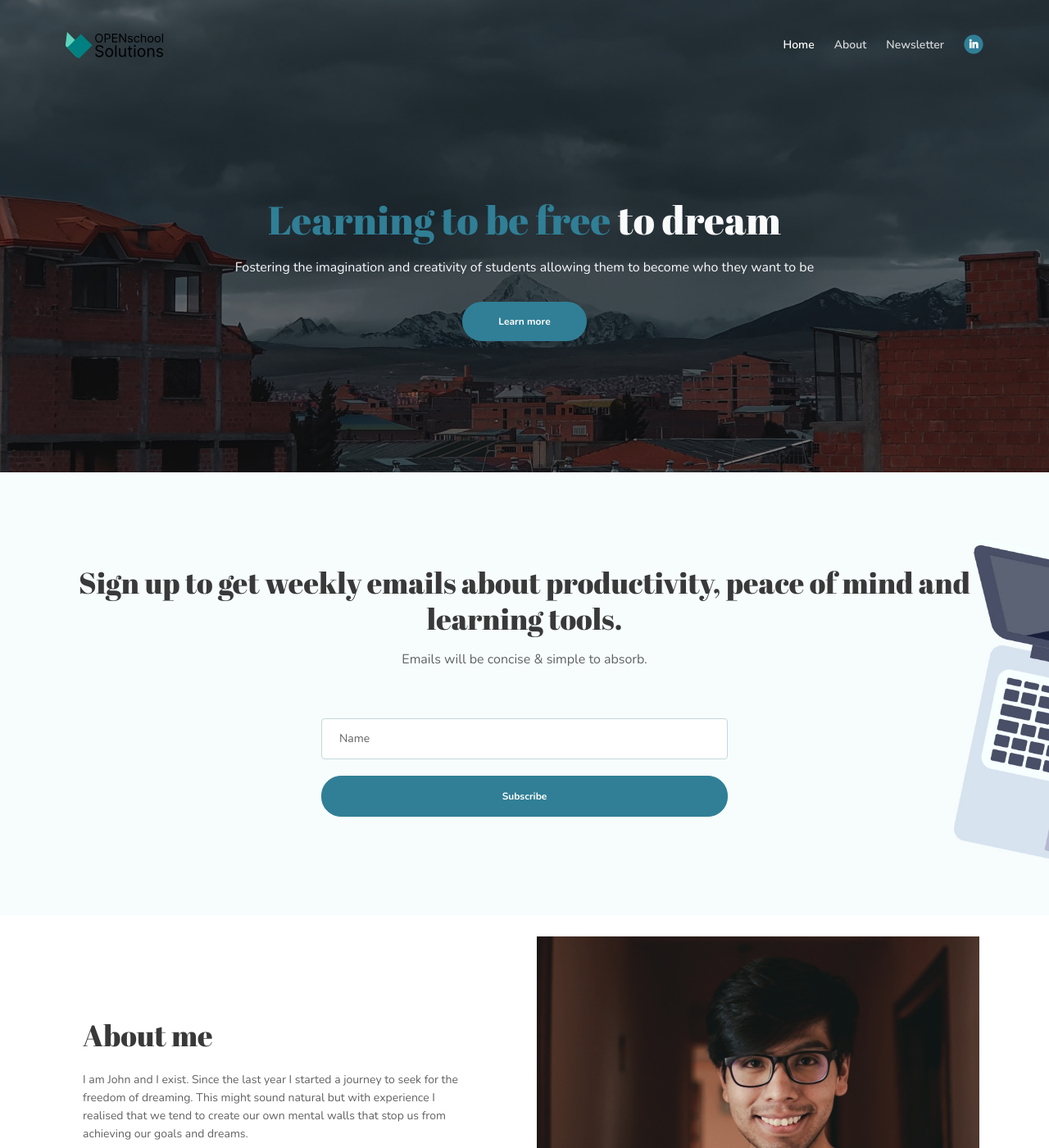
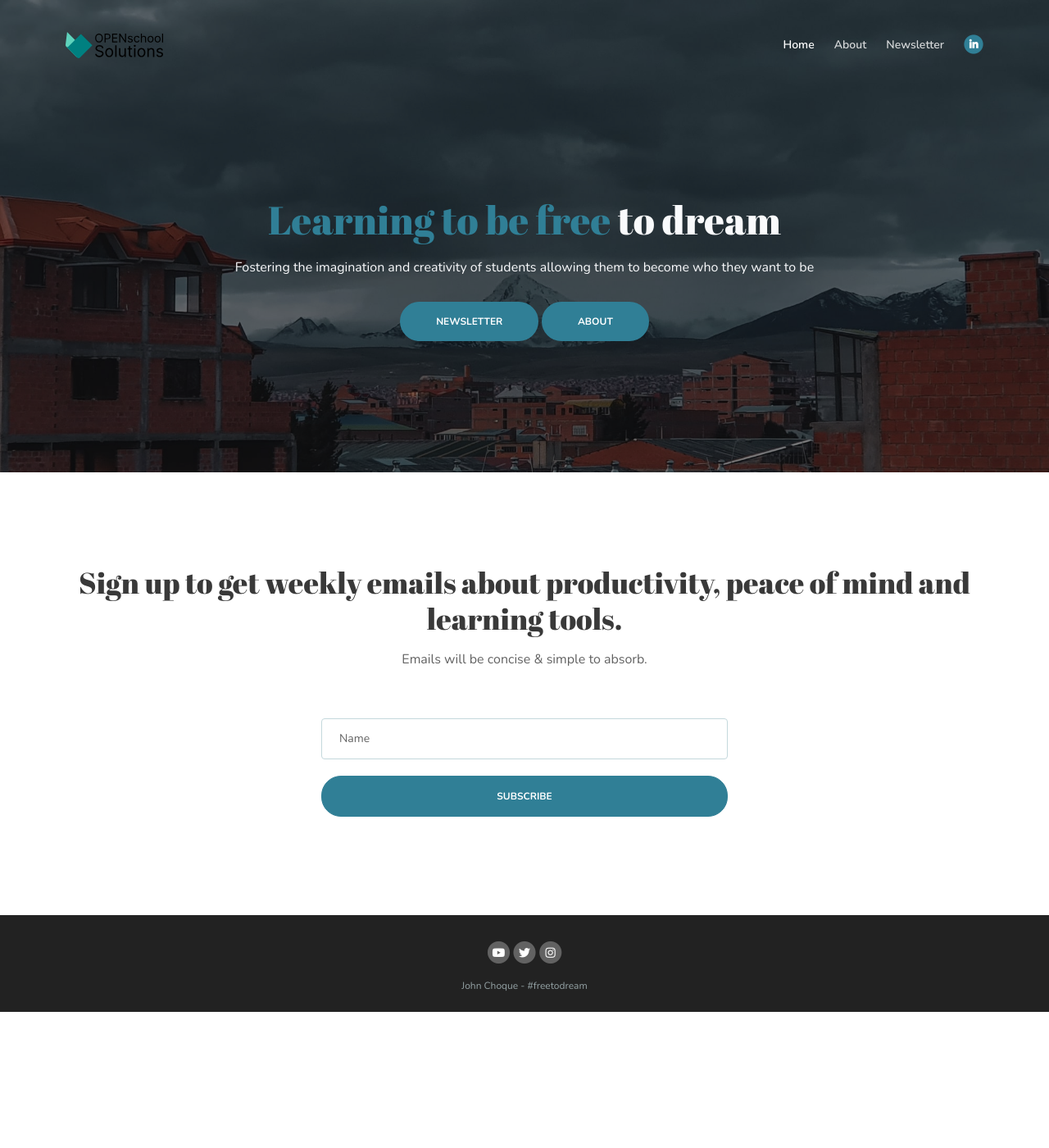
Before and after one commit to thethoughtfulmillennial/thethoughtfulmillennial.github.io, a Jekyll site: the page built from index2.html, in a window 1280 px wide and 1400 px high. Shown: the whole window at 82% size. Built offline with Jekyll 4.4.1, drawn with Linux system fonts in a browser that asks for light colours.

Commit message:
Updating style.

```diff
--- a/assets2/css/styles.css
+++ b/assets2/css/styles.css
@@ -1420,8 +1420,6 @@ input[type='checkbox'] {
 .form-2 {
 	padding-top: 7rem;
 	padding-bottom: 6.25rem;
-	background: url('../images/contact-background.jpg') center center no-repeat;
-	background-size: cover;
 }
 
 .form-2 h2 {
--- a/index2.html
+++ b/index2.html
@@ -54,7 +54,8 @@ layout: default2
 					<h1><span class="turquoise">Learning to be free</span> to dream</h1>
 					<p class="p-large">Fostering the imagination and creativity of students allowing them to become who
 						they want to be</p>
-					<a class="btn-solid-lg page-scroll" href="#works">Learn more</a>
+					<a class="btn-solid-lg page-scroll" href="#newsletter">NEWSLETTER</a>
+					<a class="btn-solid-lg page-scroll" href="#">ABOUT</a>
 				</div> <!-- end of col -->
 			</div> <!-- end of row -->
 		</div> <!-- end of container -->
@@ -86,7 +87,7 @@ layout: default2
 					</div>
 					<input type="text" name="_gotcha" style="display:none" />
 					<div class="form-group">
-						<button type="submit" class="form-control-submit-button">Subscribe</button>
+						<button type="submit" class="form-control-submit-button">SUBSCRIBE</button>
 					</div>
 				</form>
 				<!-- end of contact form -->
@@ -96,28 +97,6 @@ layout: default2
 	</div> <!-- end of container -->
 </div> <!-- end of form-2 -->
 <!-- end of contact -->
-
-<!-- Details 1 -->
-<div id="concept" class="basic-1">
-	<div class="container">
-		<div class="row">
-			<div class="col-lg-6">
-				<div class="text-container">
-					<h2>About me</h2>
-					<p>I am John and I exist. Since the last year I started a journey to seek for the freedom of
-						dreaming. This might sound natural but with experience I realised that we tend to create our own
-						mental walls that stop us from achieving our goals and dreams.</p>
-				</div> <!-- end of text-container -->
-			</div> <!-- end of col -->
-			<div class="col-lg-6">
-				<div class="image-container">
-					<img class="img-fluid" src="/assets2/images/about.jpg" alt="alternative">
-				</div> <!-- end of image-container -->
-			</div> <!-- end of col -->
-		</div> <!-- end of row -->
-	</div> <!-- end of container -->
-</div> <!-- end of basic-1 -->
-<!-- end of details 1 -->
 
 <!-- Copyright -->
 <div class="copyright">
```
